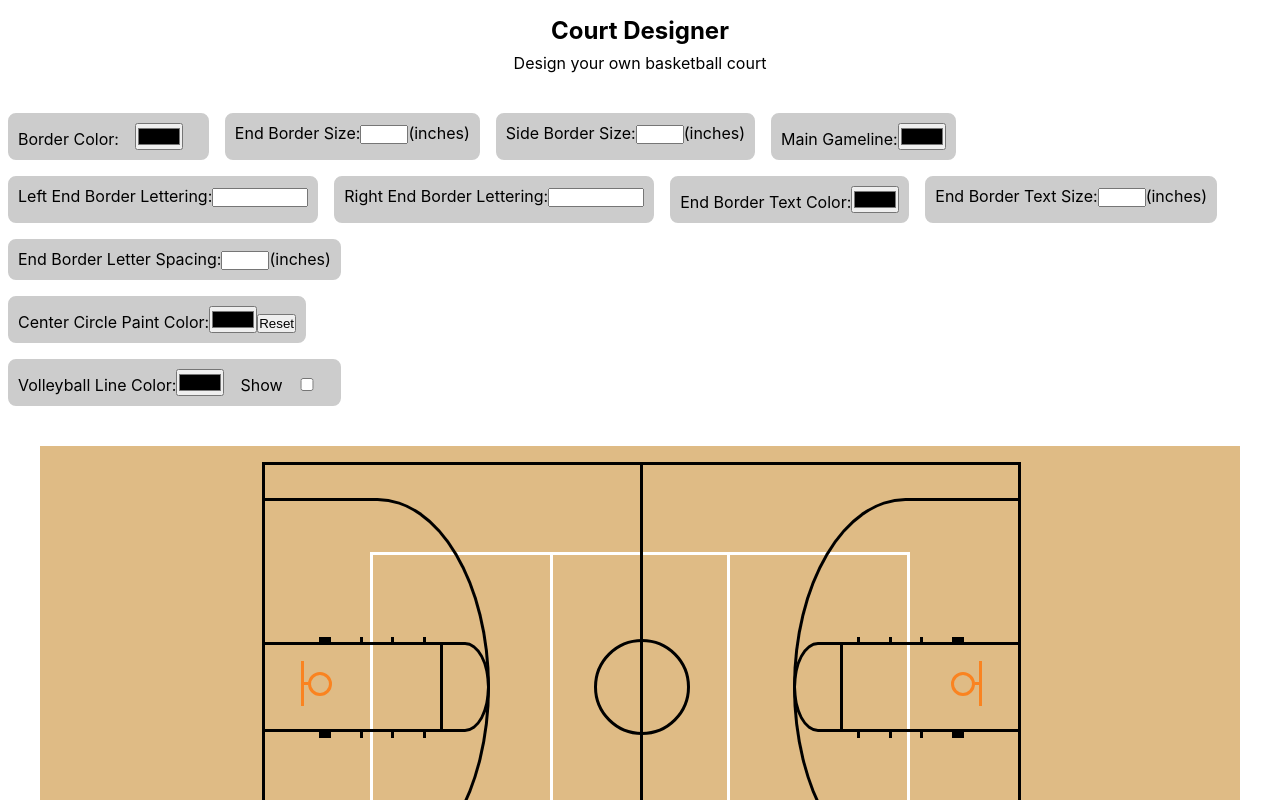
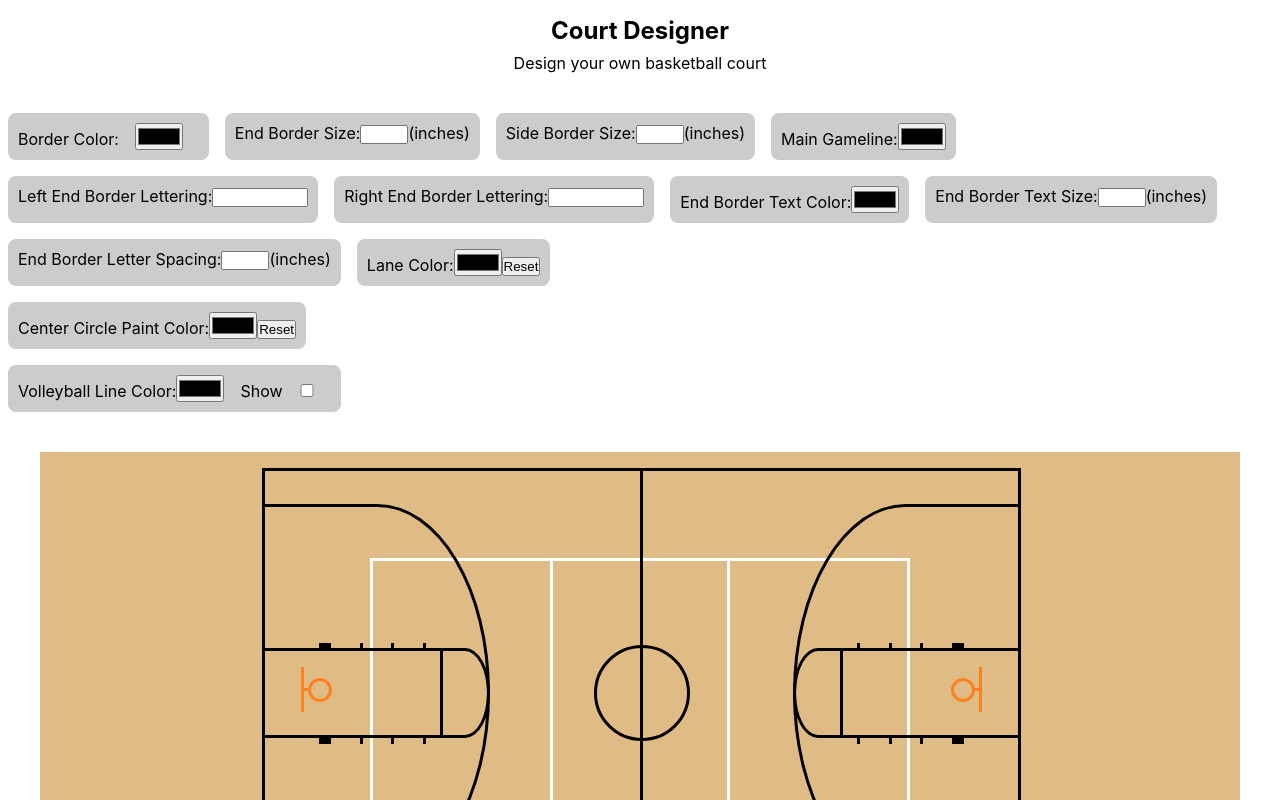
Before and after one commit to jbratcher/court-designer, a React (Create React App) app: page / in a window 1280 px wide. Shown: the top 800 px of the page. Built offline with nearby package versions, Linux system fonts and the light colour scheme.

Commit message:
feat: lane color input and reset logic

```diff
--- a/src/App.js
+++ b/src/App.js
@@ -15,6 +15,7 @@ class App extends Component {
       endBorderLetterSpacing: 0,
       endBorderTextColor: "white",
       endBorderTextSize: 48,
+      laneColor: "transparent",
       leftEndBorderText: "",
       rightEndBorderText: "",
       mainGameLineColor: "black",
@@ -31,22 +32,18 @@ class App extends Component {
     this.setState({
       [e.target.name]: e.target.value
     });
-    console.log(e.target.name);
-    console.log(e.target.value);
   }
 
-  handleReset = e => {
+  handleColorReset = e => {
     this.setState({
-      centerCircleBgColor: "transparent"
+      [e.target.previousSibling.firstElementChild.name]: "transparent"
     });
-    console.log("Reset color to clear");
   }
 
   handleShow = e => {
     this.setState({
       volleyballShown: !this.state.volleyballShown
     });
-    console.log("Shown: ", this.state.volleyballShown);
   }
 
   render() {
@@ -59,6 +56,7 @@ class App extends Component {
       endBorderLetterSpacing,
       endBorderTextColor,
       endBorderTextSize,
+      laneColor,
       leftEndBorderText,
       mainGameLineColor,
       rightEndBorderText,
@@ -221,6 +219,28 @@ class App extends Component {
 
               </li>
 
+              <li className="menuNavListItem">
+
+                <label>Lane Color:
+                  <input
+                    className="laneColor"
+                    name="laneColor"
+                    onChange={this.handleInputChange}
+                    type="color">
+                  </input>
+                </label>
+
+                <button
+                  className="laneResetColor"
+                  name="laneResetColor"
+                  type="button"
+                  onClick={this.handleColorReset}
+                >
+                  Reset
+                </button>
+
+              </li>
+
             </ul>
 
             <ul className="menuNavList">
@@ -240,7 +260,7 @@ class App extends Component {
                   className="centerCirlceResetColor"
                   name="centerCirlceResetColor"
                   type="button"
-                  onClick={this.handleReset}
+                  onClick={this.handleColorReset}
                 >
                   Reset
                 </button>
@@ -287,6 +307,7 @@ class App extends Component {
           endBorderLetterSpacing={endBorderLetterSpacing}
           endBorderTextColor={endBorderTextColor}
           endBorderTextSize={endBorderTextSize}
+          laneColor={laneColor}
           leftEndBorderText={leftEndBorderText}
           mainGameLineColor={mainGameLineColor}
           rightEndBorderText={rightEndBorderText}
--- a/src/App.scss
+++ b/src/App.scss
@@ -1,3 +1,5 @@
+// Global Styles
+
 *, *::after, *::before {
   box-sizing: border-box;
   margin: 0;
@@ -21,6 +23,8 @@ ul {
   justify-content: center;
 }
 
+// Header
+
 .header {
   margin: 1rem 0 2rem;
   text-align: center;
@@ -34,9 +38,7 @@ ul {
     }
 }
 
-.menu {
-
-}
+// Menu
 
 .menuNavList {
   display: flex;
@@ -65,6 +67,12 @@ ul {
 .borderColor {
   margin: 0 1rem;
 }
+
+.volleyballLineColor {
+  margin-right: 1rem;
+}
+
+//  Court
 
 .courtContainer {
   margin: 2rem auto;
@@ -384,11 +392,7 @@ ul {
 
 }
 
-
-.volleyballLineColor {
-  margin-right: 1rem;
-}
-
+// Footer
 
 footer {
   background: #607d8b;
--- a/src/Court.js
+++ b/src/Court.js
@@ -12,6 +12,7 @@ class Court extends Component {
       endBorderLetterSpacing,
       endBorderTextColor,
       endBorderTextSize,
+      laneColor,
       leftEndBorderText,
       mainGameLineColor,
       rightEndBorderText,
@@ -59,7 +60,6 @@ class Court extends Component {
                 className="courtFloor"
               >
 
-
                 {/* Main Volleyball */}
 
                 {volleyballShown ?
@@ -100,7 +100,10 @@ class Court extends Component {
 
                   <section
                     className="leftLaneArea"
-                    style={{borderColor: mainGameLineColor}}
+                    style={{
+                      backgroundColor: laneColor,
+                      borderColor: mainGameLineColor
+                    }}
                   >
 
                     <ul className="leftLaneMarkingContainer">
@@ -216,7 +219,10 @@ class Court extends Component {
 
                   <section
                     className="rightLaneArea"
-                    style={{borderColor: mainGameLineColor}}
+                    style={{
+                      backgroundColor: laneColor,
+                      borderColor: mainGameLineColor
+                    }}
                   >
 
                     <ul
```
Also changed, not shown: 1 other file (tests, documents, lock files or other folders).
